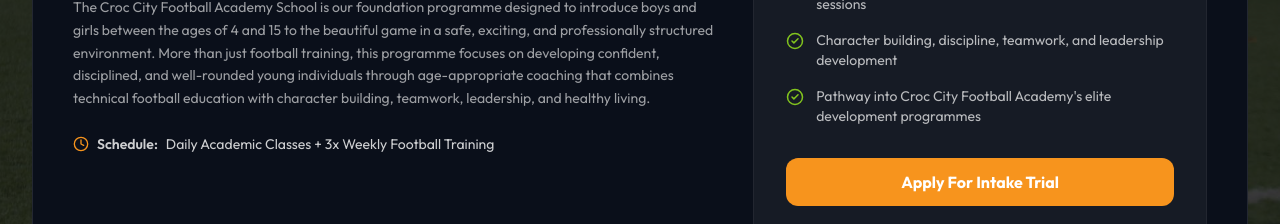
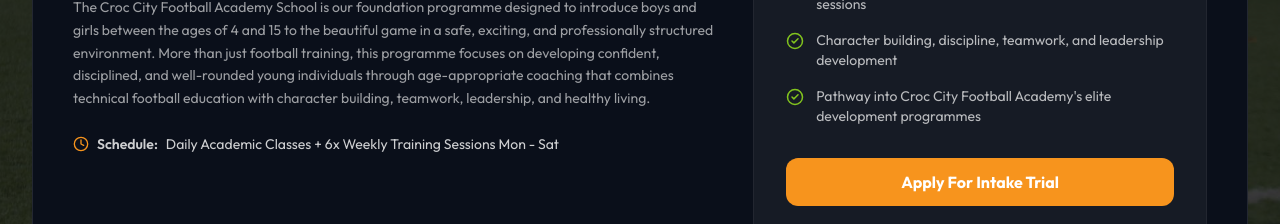
Before and after one commit to kingphenix/Croc-City-Academy, a React (Vite) app: page / in a window 1280 px wide. Shown: the part 3100-3324 px from the top of the page. Built offline with nearby package versions, Linux system fonts and the light colour scheme.

Commit message:
updated text

```diff
--- a/src/App.jsx
+++ b/src/App.jsx
@@ -252,7 +252,7 @@
       age: "Boys & Girls Ages 4 - 15",
       focus: "Foundational Football & Academic Excellence",
       description: "The Croc City Football Academy School is our foundation programme designed to introduce boys and girls between the ages of 4 and 15 to the beautiful game in a safe, exciting, and professionally structured environment. More than just football training, this programme focuses on developing confident, disciplined, and well-rounded young individuals through age-appropriate coaching that combines technical football education with character building, teamwork, leadership, and healthy living.",
-      frequency: "Daily Academic Classes + 3x Weekly Football Training",
+      frequency: "Daily Academic Classes + 6x Weekly Training Sessions Mon - Sat",
       features: [
         "Professional coaching for boys and girls aged 4–15 years",
         "Age-specific training groups and player development plans",
@@ -267,7 +267,7 @@
       age: "Ages 13 - 15",
       focus: "Positional Play & Tactical Understanding",
       description: "Transitioning athletes from recreation to competition. We build on core technical skills and introduce positional dynamics, team structures, video analysis, and advanced fitness routines.",
-      frequency: "4x Weekly Sessions + League Matches",
+      frequency: "5x Weekly Sessions + 1x Competitive Match",
       features: [
         "Positional roles and responsibilities",
         "High-pressing and possession systems",
```
